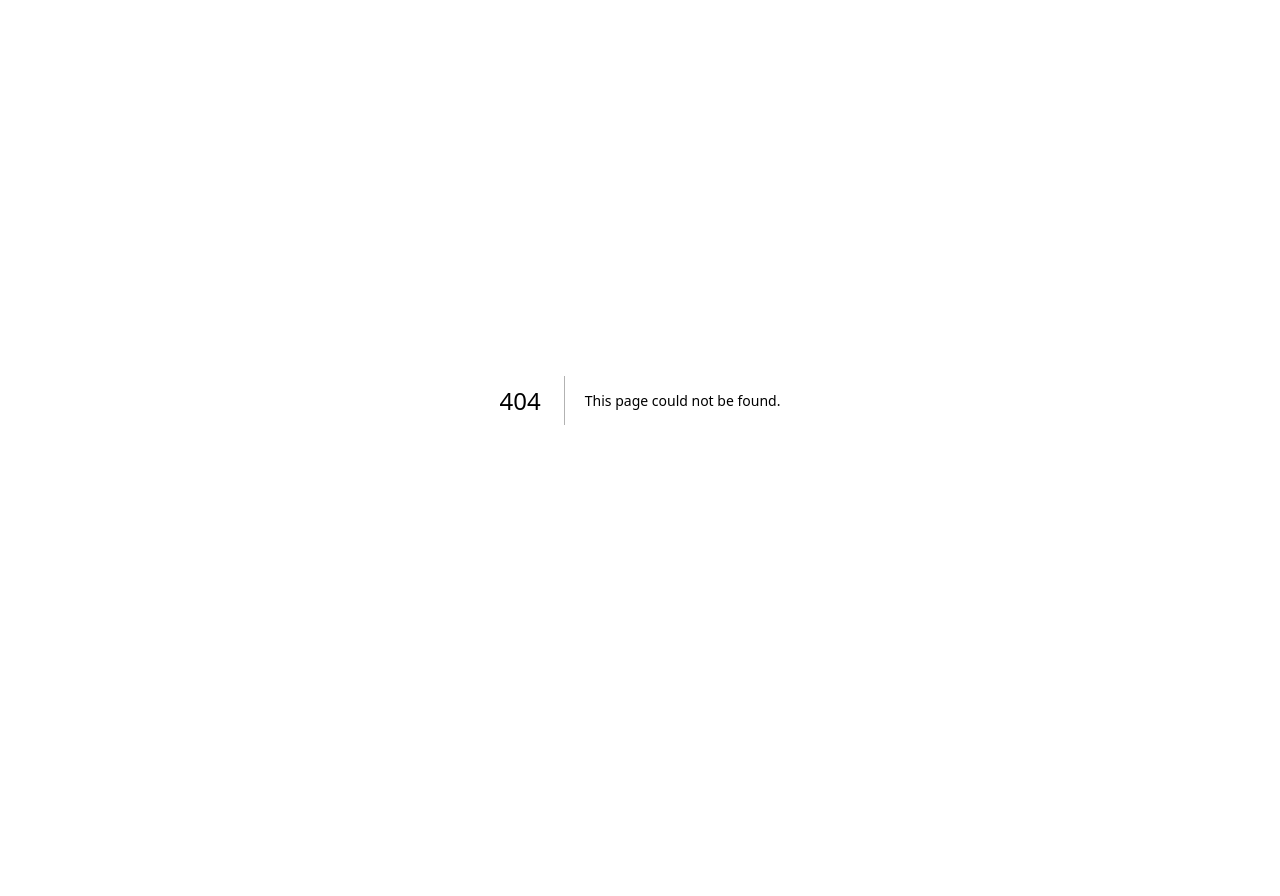
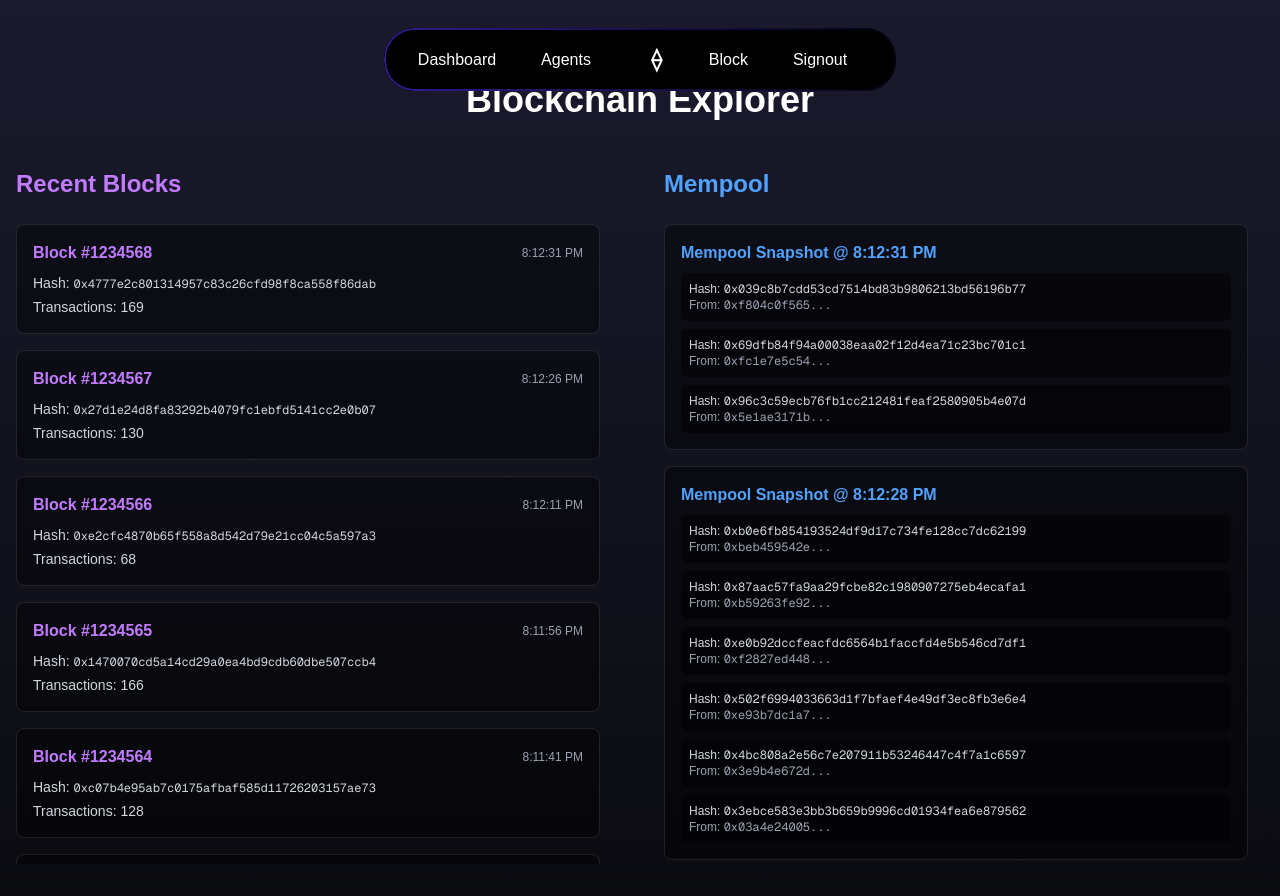
Before and after one commit to 10234567Z/AutoETH, a Next.js app in the folder frontend/: page /blocks in a window 1280 px wide. Before the commit this address had no page. Shown: the top 896 px of the page. Before the commit the page ends 800 px from the top, so only its background shows below. Built offline with nearby package versions, Linux system fonts and the light colour scheme.

Commit message:
Added Mempool dashboard

```diff
--- a/frontend/app/(pages)/agents/page.tsx
+++ b/frontend/app/(pages)/agents/page.tsx
@@ -2,7 +2,17 @@
 import React, { useState } from "react";
 import Navbar from "../../components/Navbars";
 
-const initialAgents = [
+interface Agent {
+    id: number;
+    name: string;
+    avatar: string;
+    description: string;
+    reputation: number;
+    accuracy: string;
+    wins: number;
+}
+
+const initialAgents: Agent[] = [
   {
     id: 1,
     name: "AlphaBot",
@@ -32,7 +42,7 @@ const initialAgents = [
   },
 ];
 
-const AgentCard = ({ agent, onDelete }) => (
+const AgentCard = ({ agent, onDelete }: { agent: Agent, onDelete: (id: number) => void }) => (
     <div className="bg-black/40 border border-white/10 rounded-2xl p-6 shadow-lg hover:shadow-purple-500/20 transition-all duration-300 flex flex-col justify-between">
         <div>
             <div className="flex items-center gap-4 mb-4">
@@ -64,13 +74,13 @@ const AgentCard = ({ agent, onDelete }) => (
     </div>
 );
 
-const AddAgentModal = ({ onAdd, onClose }) => {
+const AddAgentModal = ({ onAdd, onClose }: { onAdd: (agent: Agent) => void, onClose: () => void }) => {
     const [name, setName] = useState("");
     const [description, setDescription] = useState("");
 
     const handleAdd = () => {
         if (!name || !description) return;
-        const newAgent = {
+        const newAgent: Agent = {
             id: Date.now(),
             name,
             avatar: `https://api.dicebear.com/7.x/bottts/svg?seed=${name}`,
@@ -101,14 +111,14 @@ const AddAgentModal = ({ onAdd, onClose }) => {
 };
 
 const AgentsPage = () => {
-    const [agents, setAgents] = useState(initialAgents);
+    const [agents, setAgents] = useState<Agent[]>(initialAgents);
     const [isModalOpen, setIsModalOpen] = useState(false);
 
-    const handleAddAgent = (newAgent) => {
+    const handleAddAgent = (newAgent: Agent) => {
         setAgents(prev => [newAgent, ...prev]);
     };
 
-    const handleDeleteAgent = (id) => {
+    const handleDeleteAgent = (id: number) => {
         if (window.confirm("Are you sure you want to delete this agent?")) {
             setAgents(prev => prev.filter(agent => agent.id !== id));
         }
--- /dev/null
+++ b/frontend/app/(pages)/blocks/page.tsx
@@ -0,0 +1,126 @@
+'use client'
+import React, { useState, useEffect } from "react";
+import Navbar from "../../components/Navbars";
+
+// --- Type Definitions ---
+interface Block {
+    height: number;
+    timestamp: string;
+    txCount: number;
+    hash: string;
+}
+
+interface Transaction {
+    hash: string;
+    from: string;
+}
+
+interface Mempool {
+    id: string;
+    timestamp: string;
+    txs: Transaction[];
+}
+
+// --- Mock Data Generation ---
+const generateHash = () => `0x${[...Array(40)].map(() => Math.floor(Math.random() * 16).toString(16)).join('')}`;
+
+const generateBlocks = (count: number, startHeight: number): Block[] => {
+    return Array.from({ length: count }, (_, i) => ({
+        height: startHeight - i,
+        timestamp: new Date(Date.now() - i * 15000).toLocaleTimeString(),
+        txCount: Math.floor(Math.random() * 150) + 50,
+        hash: generateHash(),
+    }));
+};
+
+const generateMempool = (): Mempool[] => {
+    return Array.from({ length: 5 }, (_, i) => ({
+        id: `mempool-${i}`,
+        timestamp: new Date(Date.now() - i * 3000).toLocaleTimeString(),
+        txs: Array.from({ length: Math.floor(Math.random() * 5) + 3 }, () => ({
+            hash: generateHash(),
+            from: `0x${[...Array(10)].map(() => Math.floor(Math.random() * 16).toString(16)).join('')}...`,
+        }))
+    }));
+};
+
+const BlockCard = ({ block }: { block: Block }) => (
+    <div className="bg-black/40 border border-white/10 rounded-lg p-4 mb-4 animate-fade-in">
+        <div className="flex justify-between items-center">
+            <div className="font-bold text-purple-400">Block #{block.height}</div>
+            <div className="text-xs text-gray-400">{block.timestamp}</div>
+        </div>
+        <div className="text-sm text-gray-300 mt-2">Hash: <span className="font-mono text-xs">{block.hash}</span></div>
+        <div className="text-sm text-gray-300 mt-1">Transactions: {block.txCount}</div>
+    </div>
+);
+
+const MempoolView = ({ mempool }: { mempool: Mempool }) => (
+    <div className="bg-black/40 border border-white/10 rounded-lg p-4 mb-4">
+        <div className="font-bold text-blue-400 mb-2">Mempool Snapshot @ {mempool.timestamp}</div>
+        <div className="space-y-2">
+            {mempool.txs.map(tx => (
+                <div key={tx.hash} className="bg-black/50 p-2 rounded-md text-xs">
+                    <div className="text-gray-300">Hash: <span className="font-mono">{tx.hash}</span></div>
+                    <div className="text-gray-400">From: <span className="font-mono">{tx.from}</span></div>
+                </div>
+            ))}
+        </div>
+    </div>
+);
+
+const BlocksPage = () => {
+    const [latestBlockHeight, setLatestBlockHeight] = useState(1234567);
+    const [blocks, setBlocks] = useState<Block[]>(() => generateBlocks(10, latestBlockHeight));
+    const [mempool, setMempool] = useState<Mempool[]>(generateMempool());
+
+    useEffect(() => {
+        const interval = setInterval(() => {
+            setLatestBlockHeight(prevHeight => {
+                const newHeight = prevHeight + 1;
+                const newBlock: Block = {
+                    height: newHeight,
+                    timestamp: new Date().toLocaleTimeString(),
+                    txCount: Math.floor(Math.random() * 150) + 50,
+                    hash: generateHash(),
+                };
+                setBlocks(prevBlocks => [newBlock, ...prevBlocks.slice(0, 9)]);
+                return newHeight;
+            });
+            setMempool(generateMempool());
+        }, 5000);
+        return () => clearInterval(interval);
+    }, []);
+
+    return (
+        <main className="min-h-screen bg-gradient-to-b from-[#1a1a2e] to-[#0A0B0F] py-20 px-4 text-white">
+            <Navbar />
+            <div className="max-w-7xl mx-auto">
+                <h1 className="text-4xl font-bold text-center mb-12">Blockchain Explorer</h1>
+                <div className="grid grid-cols-1 lg:grid-cols-2 gap-12">
+                    {/* Blocks Section */}
+                    <div>
+                        <h2 className="text-2xl font-bold mb-6 text-purple-400">Recent Blocks</h2>
+                        <div className="max-h-[80vh] overflow-y-auto pr-4">
+                            {blocks.map(block => (
+                                <BlockCard key={block.height} block={block} />
+                            ))}
+                        </div>
+                    </div>
+
+                    {/* Mempool Section */}
+                    <div>
+                        <h2 className="text-2xl font-bold mb-6 text-blue-400">Mempool</h2>
+                        <div className="max-h-[80vh] overflow-y-auto pr-4">
+                            {mempool.map(pool => (
+                                <MempoolView key={pool.id} mempool={pool} />
+                            ))}
+                        </div>
+                    </div>
+                </div>
+            </div>
+        </main>
+    );
+};
+
+export default BlocksPage;
--- a/frontend/app/components/Navbars.jsx
+++ b/frontend/app/components/Navbars.jsx
@@ -14,8 +14,8 @@ export default function Navbar() {
       <div className="nav-center">⟠</div>
 
       <div className="nav-right">
-        <Link href="/leaderboard">Block</Link>
-        <Link href="/login">Signout</Link>
+        <Link href="/blocks">Block</Link>
+        <Link href="/home">Signout</Link>
       </div>
     </nav>
   );
```
